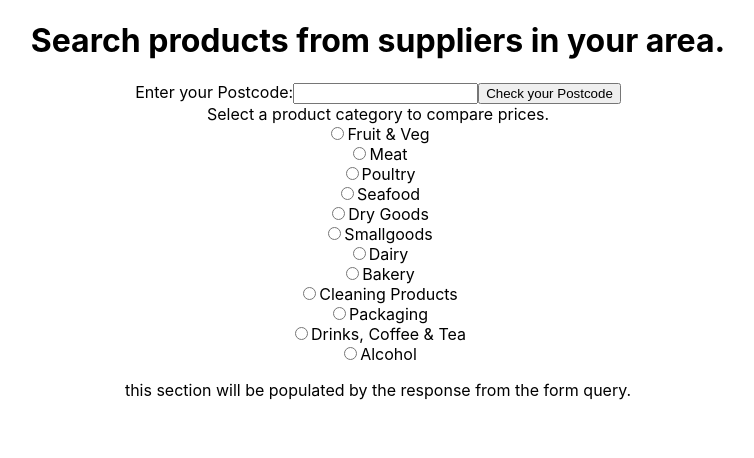
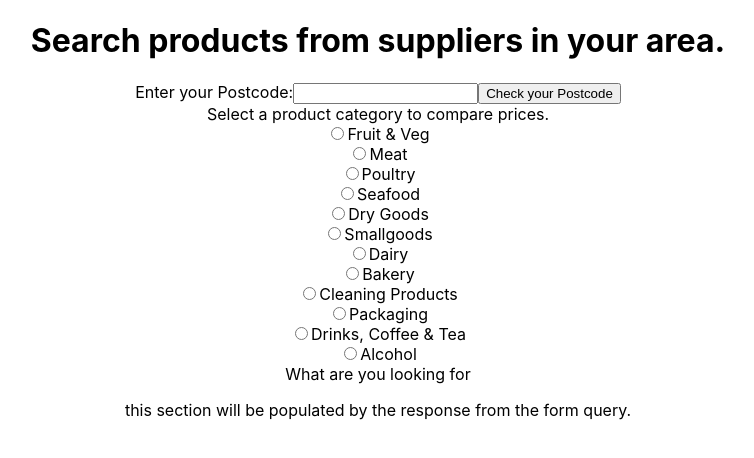
Before and after one commit to Sbasquil/customer-demo, a React (Create React App) app: page / in a window 1280 px wide. Shown: the top 458 px of the page, without its empty margins (262-1016 px from the left). Built offline with nearby package versions, Linux system fonts and the light colour scheme.

Commit message:
added change handler for the radio buttons. at the moment im logging the state variable but it seems to be one behind.

```diff
--- a/src/components/PriceCheckForm.js
+++ b/src/components/PriceCheckForm.js
@@ -7,11 +7,14 @@ class PriceCheckForm extends Component {
     constructor(props){
         super(props)
         this.state = {
-            postcode: ""
+            postcode: "",
+            selectedCategory: "",
+
         }
 
         this.handleSubmit = this.handleSubmit.bind(this);
         this.handlePostcodeChange = this.handlePostcodeChange.bind(this);
+        this.handleCategoryChange = this.handleCategoryChange.bind(this);
         this.fetchSuppliers = this.fetchSuppliers.bind(this)
     }
 
@@ -28,13 +31,19 @@ class PriceCheckForm extends Component {
 
     handlePostcodeChange(e) {
         this.setState({postcode: e.target.value})
+
+    }
+
+    handleCategoryChange(e) {
+        this.setState({selectedCategory: e.target.value})
+        console.log(`${this.state.selectedCategory}`)
     }
 
 
 
     render() {
         const categoryRadioSelectors = categories.map( category =>
-            <div key={category.catId}>
+            <div key={category.catId} onChange={this.handleCategoryChange}>
                 <input type="radio" id={category.catId} name="category" value={category.value}/>
                 <label for={category.catId}>{category.displayName}</label>
             </div>
@@ -46,8 +55,12 @@ class PriceCheckForm extends Component {
                     <input type="text" value={this.state.postcode} onChange={this.handlePostcodeChange}/>
                     <input type="submit" value="Check your Postcode"/>
                     <div className="categorySelection">
+                        {/* need to find a way to handle the change in radio buttons and set the state */}
                         Select a product category to compare prices.
                         {categoryRadioSelectors}
+                    </div>
+                    <div className="productSearch">
+                        What are you looking for
                     </div>
                 </form>
             </div>
```
